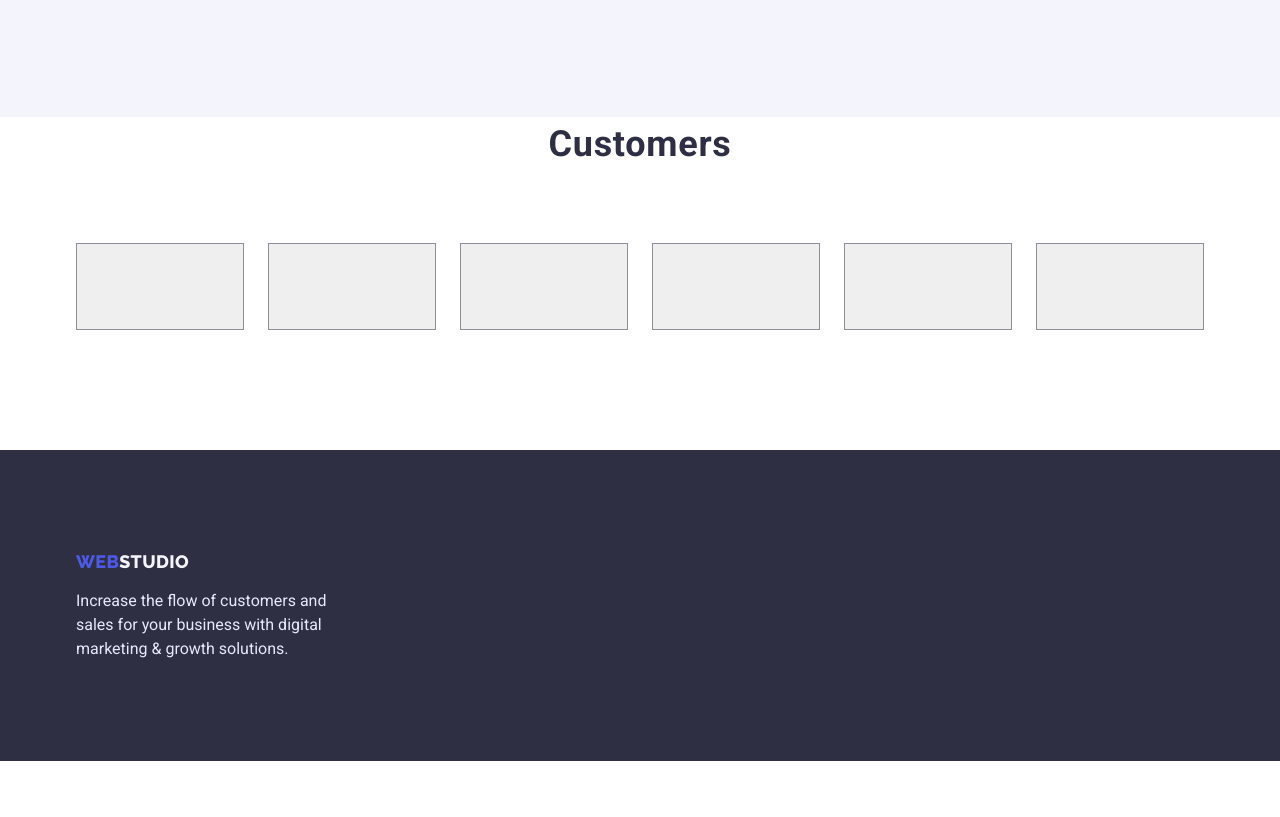
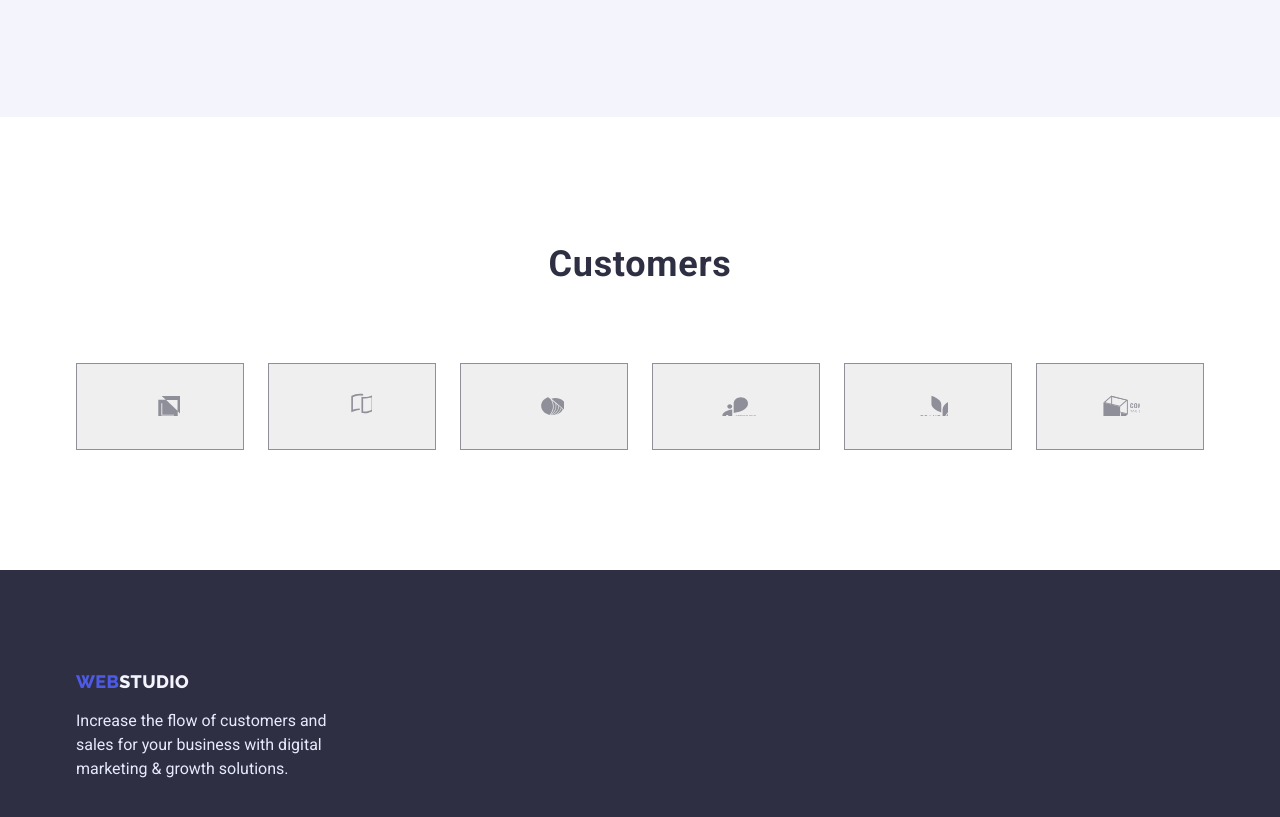
Before and after one commit to Natalina686/goit-markup-hw-07-0, a plain HTML site: page index.html in a window 1280 px wide. Shown: the part 2428-3245 px from the top of the page. Before the commit the page ends 3189 px from the top, so only its background shows below. Drawn offline with nearby package versions, Linux system fonts and the light colour scheme.

Commit message:
added customers icons

```diff
--- a/css/styles.css
+++ b/css/styles.css
@@ -236,6 +236,14 @@ header {
   background-size: auto;
 }
 
+.title-customers {
+  padding-top: 120px;
+}
+
+.customers-button > .icon-first-customer {
+  background-position: center;
+}
+
 .contain {
   margin-bottom: 72px;
 }
--- a/index.html
+++ b/index.html
@@ -238,38 +238,44 @@
     </section>
     <section class="customers">
       <div class="container">
-        <h2>Customers</h2>
+        <h2 class="title-customers">Customers</h2>
         <ul class="customers-list">
           <li>
             <button>
-              <svg class="customers-button" width="59" height="32">
-                <use href="./images/icons.svg/symbol-defs-customers.svg#icon-first-customer"></use>
+              <svg class="customers-button" width="104" height="56">
+                <use href="./images/icons.svg/symbol-defs-customers.svg#icon-first-customer" width="59" height="32">
+                </use>
               </svg>
             </button>
           </li>
           <li><button>
               <svg class="customers-button" width="104" height="56">
-                <use href="./images/icons.svg/first-customer.svg"></use>
+                <use href="./images/icons.svg/symbol-defs-customers.svg#icon-second-customer" width="59" height="32">
+                </use>
               </svg>
             </button></li>
           <li><button>
               <svg class="customers-button" width="104" height="56">
-                <use href="./images/icons.svg/first-customer.svg"></use>
+                <use href="./images/icons.svg/symbol-defs-customers.svg#icon-third-customer" width="59" height="32">
+                </use>
               </svg>
             </button></li>
           <li><button>
               <svg class="customers-button" width="104" height="56">
-                <use href="./images/icons.svg/first-customer.svg"></use>
+                <use href="./images/icons.svg/symbol-defs-customers.svg#icon-forth-customer" width="59" height="32">
+                </use>
               </svg>
             </button></li>
           <li><button>
               <svg class="customers-button" width="104" height="56">
-                <use href="./images/icons.svg/first-customer.svg"></use>
+                <use href="./images/icons.svg/symbol-defs-customers.svg#icon-fifth-customer" width="59" height="32">
+                </use>
               </svg>
             </button></li>
           <li><button>
               <svg class="customers-button" width="104" height="56">
-                <use href="./images/icons.svg/first-customer.svg"></use>
+                <use href="./images/icons.svg/symbol-defs-customers.svg#icon-sixth-customer" width="59" height="32">
+                </use>
               </svg>
             </button></li>
         </ul>
@@ -287,6 +293,7 @@
       <p class="idea">Increase the flow of customers and sales for your business with digital marketing & growth
         solutions.</p>
     </div>
+
   </footer>
 </body>
 
```
